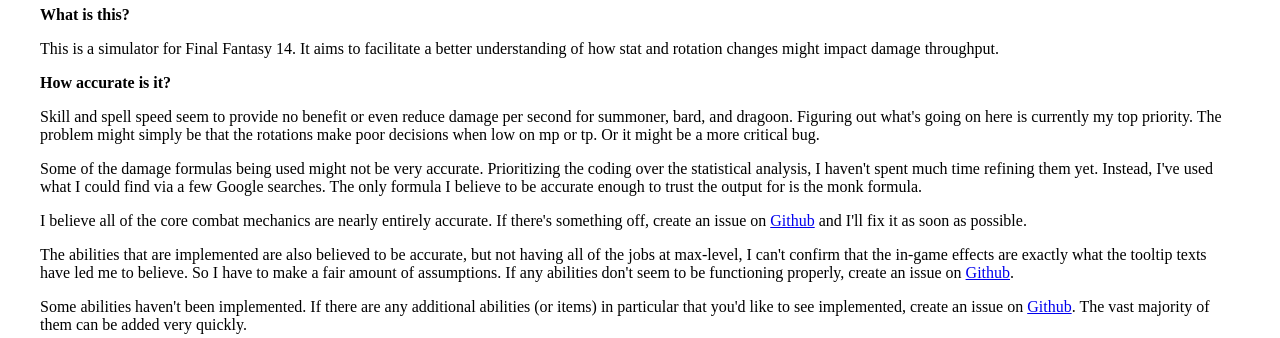
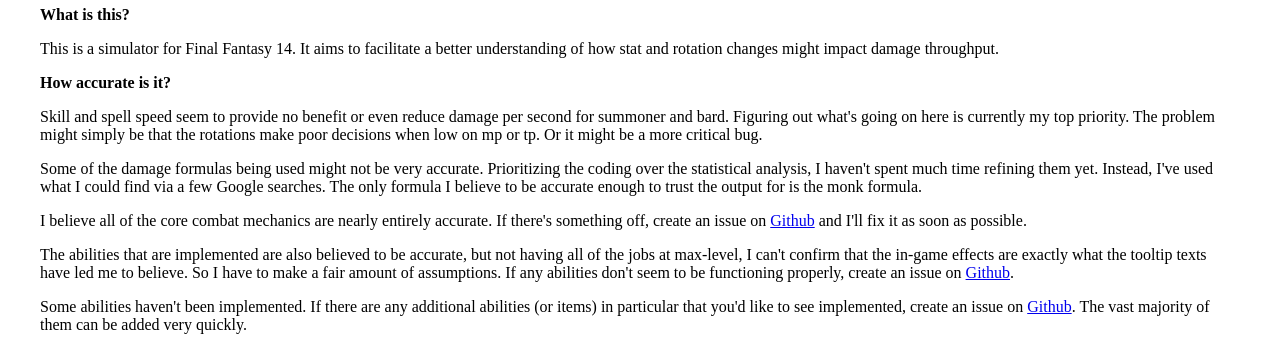
Before and after one commit to ccbrown/xiv-sim-web, a PHP site: page / in a window 1280 px wide. Shown: the part 444-782 px from the top of the page. Run offline with PHP 8.4, Linux system fonts and the light colour scheme.

Commit message:
minor text update

```diff
--- a/includes/render_home.inc.php
+++ b/includes/render_home.inc.php
@@ -54,7 +54,7 @@
 
 	<b>How accurate is it?</b>
 
-	<p>Skill and spell speed seem to provide no benefit or even reduce damage per second for summoner, bard, and dragoon. Figuring out what's going on here is currently my top priority. The problem might simply be that the rotations make poor decisions when low on mp or tp. Or it might be a more critical bug.</p>
+	<p>Skill and spell speed seem to provide no benefit or even reduce damage per second for summoner and bard. Figuring out what's going on here is currently my top priority. The problem might simply be that the rotations make poor decisions when low on mp or tp. Or it might be a more critical bug.</p>
 
 	<p>Some of the damage formulas being used might not be very accurate. Prioritizing the coding over the statistical analysis, I haven't spent much time refining them yet. Instead, I've used what I could find via a few Google searches. The only formula I believe to be accurate enough to trust the output for is the monk formula.</p>
 
```
